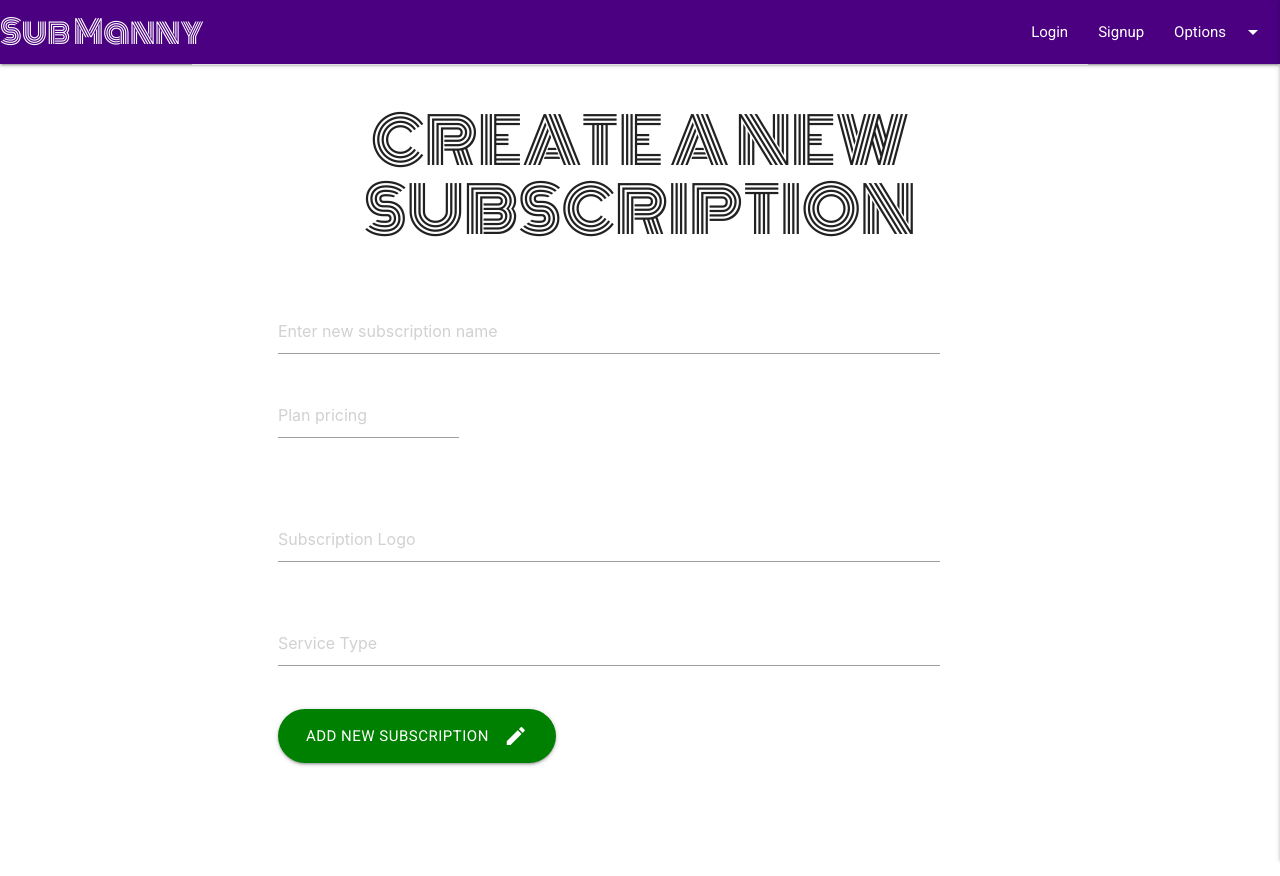
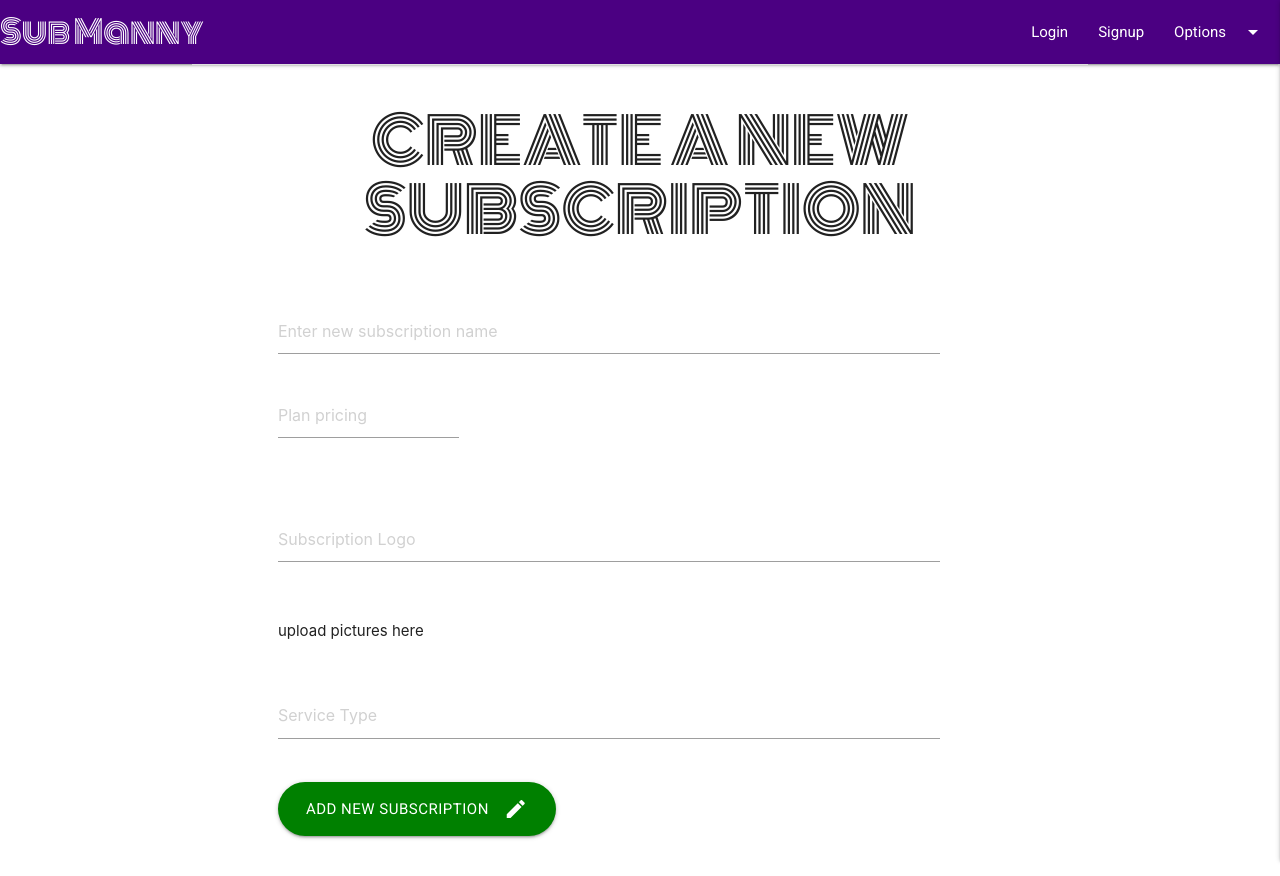
Before and after one commit to Aikeh2021/subscription-manager, a React (Create React App) app in the folder client/: page /admin/new-subscription in a window 1280 px wide. Before the commit the page ends 803 px from the top, so only its background shows below. Built offline with nearby package versions, Linux system fonts and the light colour scheme.

Commit message:
Added a component for accepting thumbnails in the admin new and edit sub forms that will allow us to upload pictures for each newly added subscription.

```diff
--- a/client/src/components/AdminSubForms/AdminNewSubForm.jsx
+++ b/client/src/components/AdminSubForms/AdminNewSubForm.jsx
@@ -1,4 +1,5 @@
 import React, { useState } from "react";
+import UploadComponent from '../Upload/UploadComponent';
 
 
 const AdminNewSubForm = ({ handleFormSubmit }) => {
@@ -66,6 +67,25 @@ const AdminNewSubForm = ({ handleFormSubmit }) => {
             </div>
           </div>
           <div className="row">
+            <div className="col s10">
+              <UploadComponent />
+            </div>
+          </div>
+          {/* Original code in case this doesn't work */}
+          {/* <div className="row">
+            <div className="input-field col s10">
+              <input
+              placeholder="Subscription Logo"
+                id="subscription_thumbnail"
+                type="text"
+                value={subscription_thumbnail}
+                onChange={(e) => {
+                  setSubscription_thumbnail(e.target.value);
+                }}
+              />
+            </div>
+          </div> */}
+          <div className="row">
             <div className="input-field col s10">
               <input
               placeholder="Service Type"
--- /dev/null
+++ b/client/src/components/Upload/UploadComponent.jsx
@@ -0,0 +1,11 @@
+import React from 'react';
+
+const UploadComponent = () => {
+    return (
+        <div>
+            <p>upload pictures here</p>
+        </div>
+    );
+};
+
+export default UploadComponent;
```
